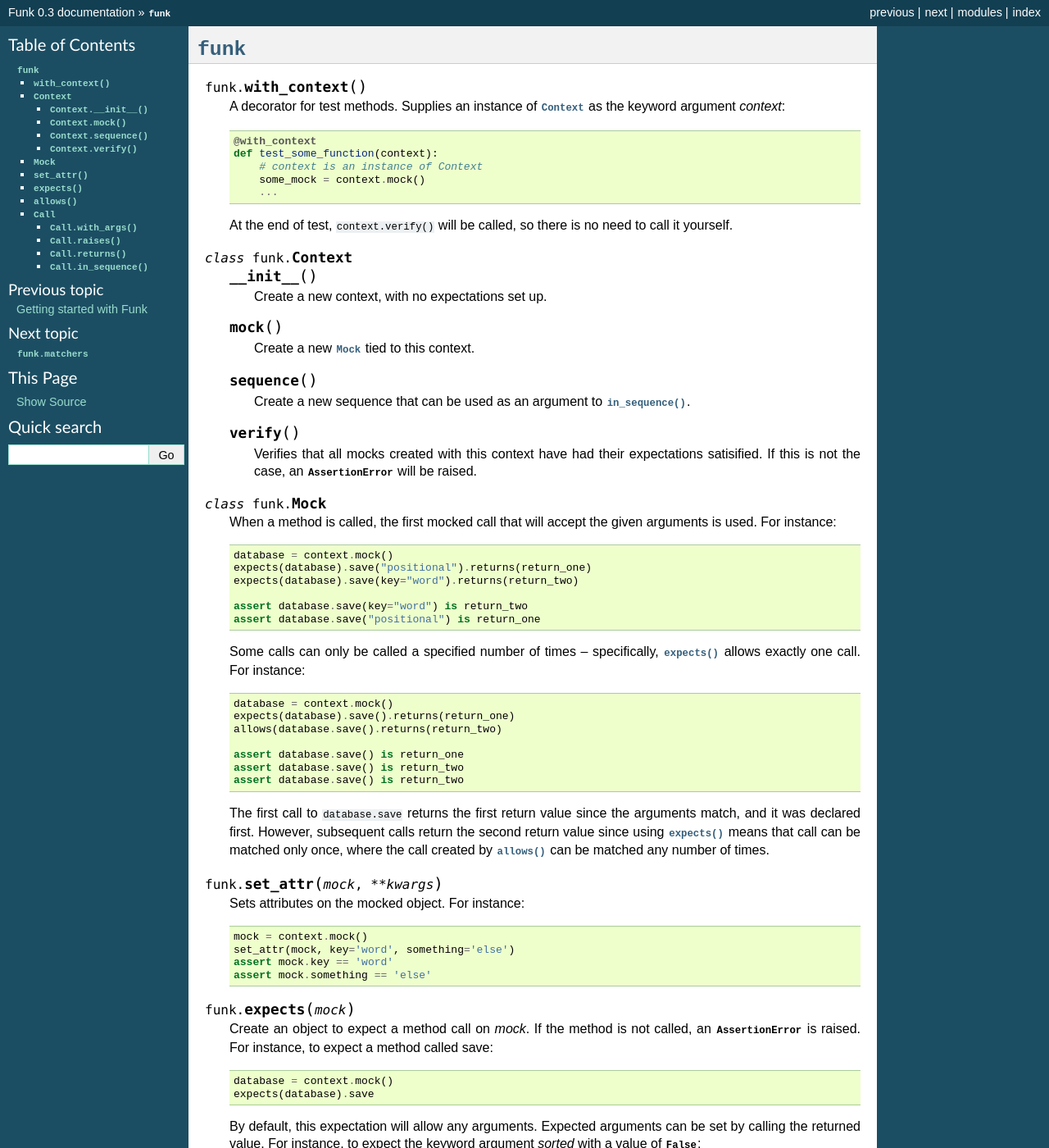
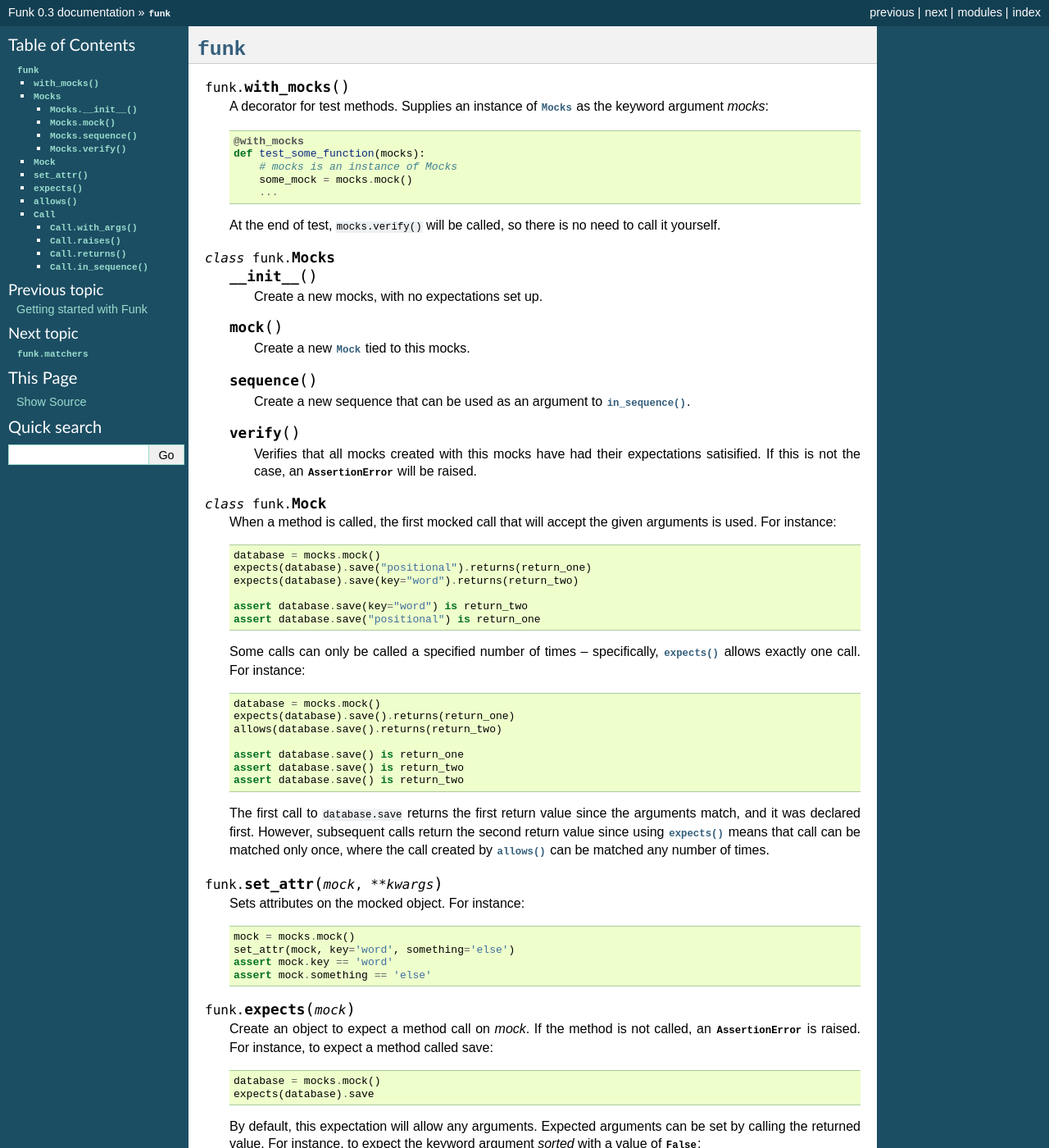
Before and after one commit to mwilliamson/funk, a Sphinx documentation site: the page built from doc/funk.rst, in a window 1280 px wide and 1400 px high. Shown: the whole window at 82% size. Built offline with Sphinx 7.4.7, drawn with Linux system fonts in a browser that asks for light colours; some of the changed text lies outside the part shown.

Commit message:
Update docs

```diff
--- a/doc/funk.rst
+++ b/doc/funk.rst
@@ -3,29 +3,29 @@
 
 .. module:: funk
 
-.. function:: with_context
+.. function:: with_mocks
 
-    A decorator for test methods. Supplies an instance of :class:`~funk.Context`
-    as the keyword argument *context*::
+    A decorator for test methods. Supplies an instance of :class:`~funk.Mocks`
+    as the keyword argument *mocks*::
 
-        @with_context
-        def test_some_function(context):
-            # context is an instance of Context
-            some_mock = context.mock()
+        @with_mocks
+        def test_some_function(mocks):
+            # mocks is an instance of Mocks
+            some_mock = mocks.mock()
             ...
 
-    At the end of test, ``context.verify()`` will be called, so there is no
+    At the end of test, ``mocks.verify()`` will be called, so there is no
     need to call it yourself.
 
-.. class:: Context
+.. class:: Mocks
 
     .. method:: __init__
 
-        Create a new context, with no expectations set up.
+        Create a new mocks, with no expectations set up.
 
     .. method:: mock
 
-        Create a new :class:`~funk.Mock` tied to this context.
+        Create a new :class:`~funk.Mock` tied to this mocks.
 
     .. method:: sequence
 
@@ -33,7 +33,7 @@
 
     .. method:: verify
 
-        Verifies that all mocks created with this context have had their
+        Verifies that all mocks created with this mocks have had their
         expectations satisified. If this is not the case, an :class:`AssertionError`
         will be raised.
 
@@ -42,7 +42,7 @@
     When a method is called, the first mocked call that will accept the given
     arguments is used. For instance::
 
-        database = context.mock()
+        database = mocks.mock()
         expects(database).save("positional").returns(return_one)
         expects(database).save(key="word").returns(return_two)
 
@@ -52,7 +52,7 @@
     Some calls can only be called a specified number of times -- specifically,
     :func:`~funk.expects` allows exactly one call. For instance::
 
-        database = context.mock()
+        database = mocks.mock()
         expects(database).save().returns(return_one)
         allows(database.save().returns(return_two)
 
@@ -70,7 +70,7 @@
 
     Sets attributes on the mocked object. For instance::
 
-        mock = context.mock()
+        mock = mocks.mock()
         set_attr(mock, key='word', something='else')
         assert mock.key == 'word'
         assert mock.something == 'else'
@@ -81,7 +81,7 @@
     called, an :class:`AssertionError` is raised. For instance, to expect
     a method called save::
 
-        database = context.mock()
+        database = mocks.mock()
         expects(database).save
 
     By default, this expectation will allow any arguments. Expected arguments
@@ -104,7 +104,7 @@
     Allows an expected call to be configured. By default, the call will accept
     any parameters, and will return :const:`None`. That is::
 
-        database = context.mock()
+        database = mocks.mock()
         allows(database).save
 
         assert database.save() is None
@@ -115,14 +115,14 @@
 
         Allow this call to only accept the given arguments. For instance::
 
-            database = context.mock()
+            database = mocks.mock()
             allows(database).save.with_args('positional', key='word').returns(return_value)
             assert database.save('positional', key='word') is return_value
             database.save() # Raises AssertionError
 
         Note that this is completely equivalent to::
 
-            database = context.mock()
+            database = mocks.mock()
             allows(database).save('positional', key='word').returns(return_value)
             assert database.save('positional', key='word') is return_value
             database.save() # Raises AssertionError
@@ -133,7 +133,7 @@
 
             ...
 
-            calculator = context.mock()
+            calculator = mocks.mock()
             allows(calculator).add(is_a(int), is_a(int)).returns(return_value)
             assert calculator.add(4, 9) is return_value
 
@@ -145,7 +145,7 @@
 
         Causes this call to return *value*::
 
-            database = context.mock()
+            database = mocks.mock()
             allows(database).save.returns(return_value)
 
             assert database.save() is return_value
@@ -153,7 +153,7 @@
 
         The same method can return different values. For instance::
 
-            database = context.mock()
+            database = mocks.mock()
             expects(database).save.returns(return_one)
             expects(database).save.returns(return_two)
 
@@ -166,8 +166,8 @@
         This allows ordering of method calls to be specified. For instance, say
         we want to close a file after writing to it. We can write the test like so::
 
-            file_ = context.mock(file)
-            file_ordering = context.sequence()
+            file_ = mocks.mock(file)
+            file_ordering = mocks.sequence()
 
             expects(file_).write("Eggs").in_sequence(file_ordering)
             expects(file_).close().in_sequence(file_ordering)
```
Also changed, not shown: doc/cheat-sheet.rst (+8 -8 lines), doc/guide.rst (+15 -15 lines).
